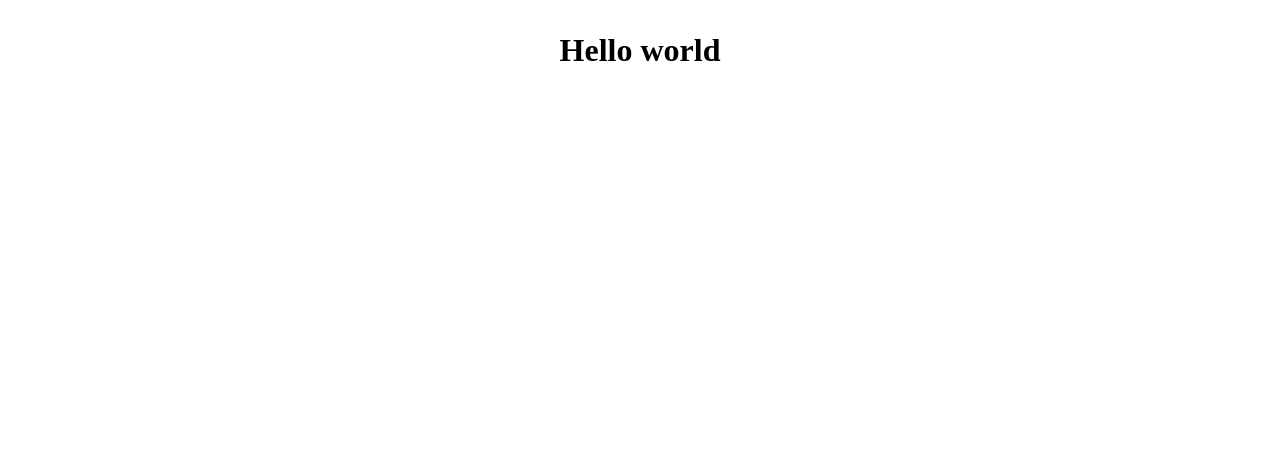
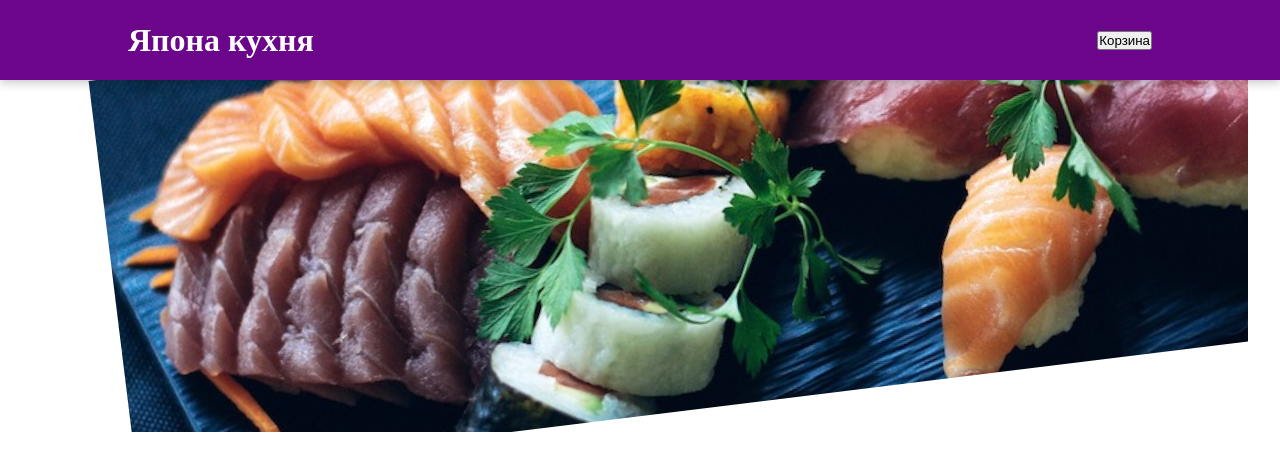
Before and after one commit to spacepocket1985/foodOrder, a React (Vite) app: page / in a window 1280 px wide. Shown: the top 470 px of the page. Built offline with nearby package versions, Linux system fonts and the light colour scheme.

Commit message:
feat: add header

```diff
--- a/src/App.tsx
+++ b/src/App.tsx
@@ -1,7 +1,10 @@
 import './App.css';
+import { Header } from './components/Layout/Header';
 
 function App(): JSX.Element {
-  return <h1>Hello world </h1>;
+  return <>
+  <Header></Header>
+  </>;
 }
 
 export default App;
--- /dev/null
+++ b/src/components/Layout/Header.module.css
@@ -0,0 +1,29 @@
+.header {
+  position: fixed;
+  top: 0;
+  left: 0;
+  width: 100%;
+  height: 5rem;
+  background-color: #6b068a;
+  color: white;
+  display: flex;
+  justify-content: space-between;
+  align-items: center;
+  padding: 0 10%;
+  box-shadow: 0 2px 10px rgba(0, 0, 0, 0.25);
+  z-index: 10;
+}
+
+.main-image {
+  width: 100%;
+  height: 25rem;
+  z-index: 0;
+  overflow: hidden;
+}
+
+.main-image img {
+  width: 120%;
+  height: 100%;
+  object-fit: cover;
+  transform: rotateZ(-7deg) translateY(-2rem) translateX(5rem);
+}
--- /dev/null
+++ b/src/components/Layout/Header.tsx
@@ -0,0 +1,16 @@
+import sushiImage from '../../assets/sushi.jpg';
+import styles from './Header.module.css';
+
+export const Header = (): JSX.Element => {
+  return (
+    <>
+      <header className={styles.header}>
+        <h1>Япона кухня</h1>
+        <button>Корзина</button>
+      </header>
+      <div className={styles['main-image']}>
+        <img src={sushiImage} alt="japan food" />
+      </div>
+    </>
+  );
+};
```
Also changed, not shown: src/assets/sushi.jpg (added).
